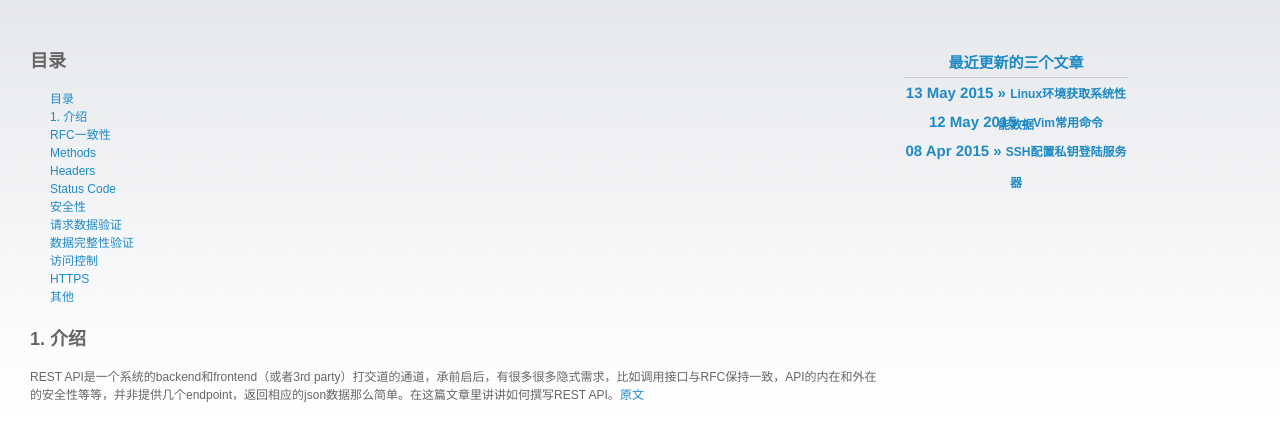
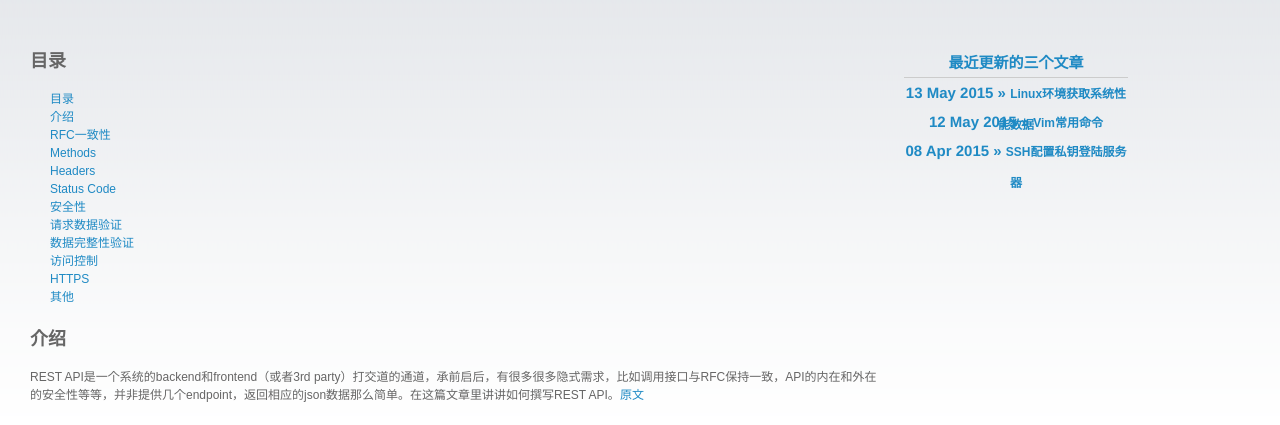
Before and after one commit to Motang/motang.github.io, a Jekyll site: the page built from _posts/2015-05-20-撰写合格的RestAPI.md, in a window 1280 px wide and 900 px high. Shown: the part 140-565 px from the top of the window. Built offline with Jekyll 4.4.1, drawn with Linux system fonts in a browser that asks for light colours.

Commit message:
撰写合格的REST API

```diff
--- a/_posts/2015-05-20-撰写合格的RestAPI.md
+++ b/_posts/2015-05-20-撰写合格的RestAPI.md
@@ -11,7 +11,7 @@ share: true
 * Table of Contents
 {:toc}
 
-## 1. 介绍 ##
+## 介绍 ##
 REST API是一个系统的backend和frontend（或者3rd party）打交道的通道，承前启后，有很多很多隐式需求，比如调用接口与RFC保持一致，API的内在和外在的安全性等等，并非提供几个endpoint，返回相应的json数据那么简单。在这篇文章里讲讲如何撰写REST API。[原文](http://mp.weixin.qq.com/s?__biz=MzA3NDM0ODQwMw==&mid=208060670&idx=1&sn=ce67b8896985e8448137052b338093e0)
 
 ## RFC一致性 ##
```
